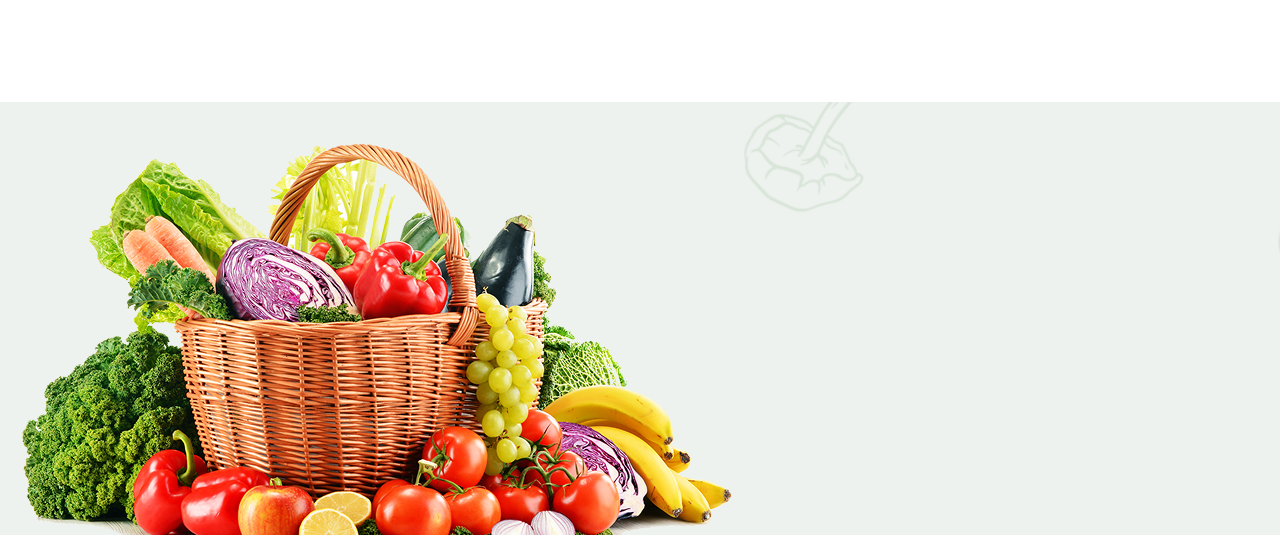
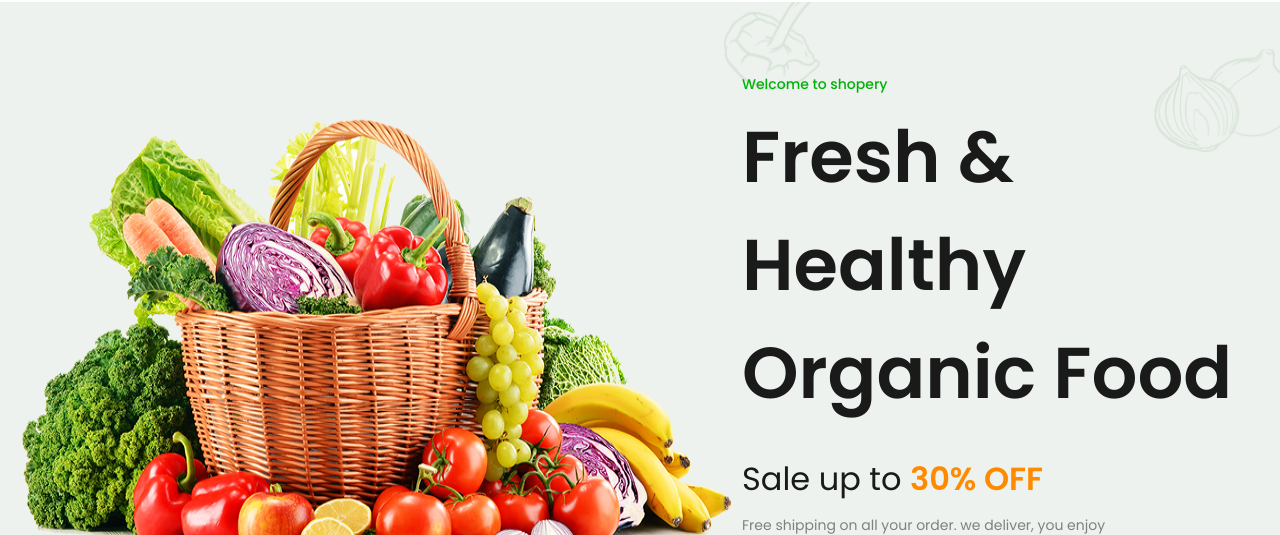
Before and after one commit to remenisite/E-commarce-Ecobazar, a Next.js app in the folder client/: page / in a window 1280 px wide. Shown: the part 265-800 px from the top of the page. Built offline with nearby package versions, Linux system fonts and the light colour scheme.

Commit message:
change code

```diff
--- a/client/app/components/home/Banner.jsx
+++ b/client/app/components/home/Banner.jsx
@@ -1,11 +1,32 @@
-import { FaShoppingCart, FaLeaf, FaTags } from "react-icons/fa";
-import HeroSection from "./banner/HeroSection";
+"use client";
+import { GoArrowRight } from "react-icons/go";
+import Image from "next/image";
+import heroImg from "../../../public/images/heroImg.png"
+import Button from "../ui/Button";
+
+
 
 const Banner = () => {
   return (
-    <div className="my-[100px] container">
-      <HeroSection />
-    </div>
+       <section id="banner" className="py-[72px]">
+
+      <div className="container flex justify-between">
+        <Image src={heroImg} alt="heroImg"  width={742} height={498}/>
+        <div>
+          <h5 className="text-[14px] font-medium font-main text-green">Welcome to shopery</h5>
+          <h1 className="mt-[8px] mb-[28px] text-[72px] font-semibold font-main text-text">Fresh & Healthy <br /> Organic Food</h1>
+          <h3 className="text-[32px] font-normal font-main text-text">Sale up to <span className="text-[#FF8A00] font-semibold">30% OFF</span></h3>
+          <p className="mt-[12px] mb-[32px] text-[14px] font-mormal font-main text-[#808080]">Free shipping on all your order. we deliver, you enjoy</p>
+          <div className="w-[190px]">
+          <Button >Shop now <GoArrowRight /></Button>
+
+          </div>
+        </div>
+      </div>
+
+
+
+    </section>
   );
 };
 
--- a/client/app/components/home/banner/HeroSection.jsx
+++ b/client/app/components/home/banner/HeroSection.jsx
@@ -1,4 +1,6 @@
 "use client";
+import { GoArrowRight } from "react-icons/go";
+
 
 import Image from "next/image";
 import heroImg from "../../../../public/images/heroImg.png"
@@ -6,16 +8,16 @@ import Button from "../../ui/Button";
 
 export default function HeroSection() {
   return (
-    <section id="banner" className="">
+    <section id="banner" className="py-[72px]">
 
-      <div container>
+      <div className="container flex">
         <Image src={heroImg} alt="heroImg"  width={742} height={498}/>
         <div>
           <h5 className="text-[14px] font-medium font-main text-green">Welcome to shopery</h5>
-          <h1 className="text-[72px] font-semibold font-main text-text">Fresh & Healthy <br /> Organic Food</h1>
+          <h1 className="mt-[8px] mb-[28px] text-[72px] font-semibold font-main text-text">Fresh & Healthy <br /> Organic Food</h1>
           <h3 className="text-[32px] font-normal font-main text-text">Sale up to <span className="text-[#FF8A00] font-semibold">30% OFF</span></h3>
-          <p className="text-[14px] font-mormal font-main text-[#808080]">Free shipping on all your order. we deliver, you enjoy</p>
-          <Button >Shop now</Button>
+          <p className="mt-[12px] mb-[32px] text-[14px] font-mormal font-main text-[#808080]">Free shipping on all your order. we deliver, you enjoy</p>
+          <Button >Shop now <GoArrowRight /></Button>
         </div>
       </div>
 
```
